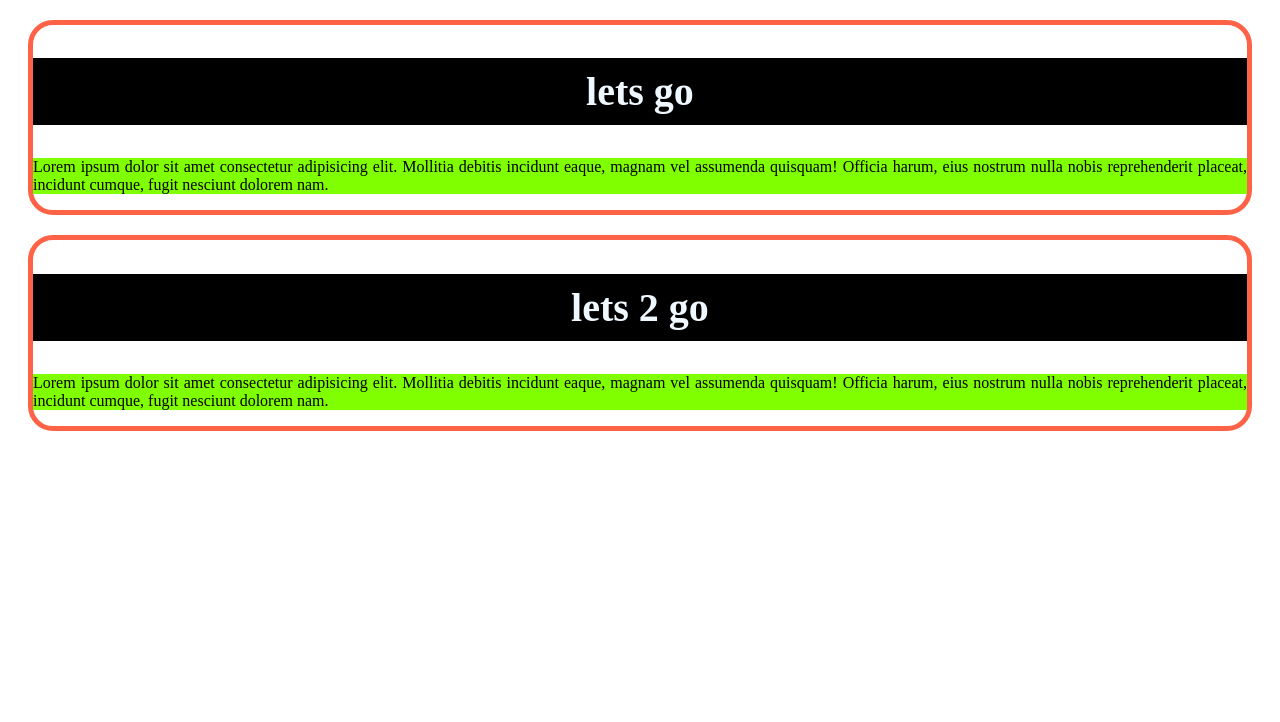
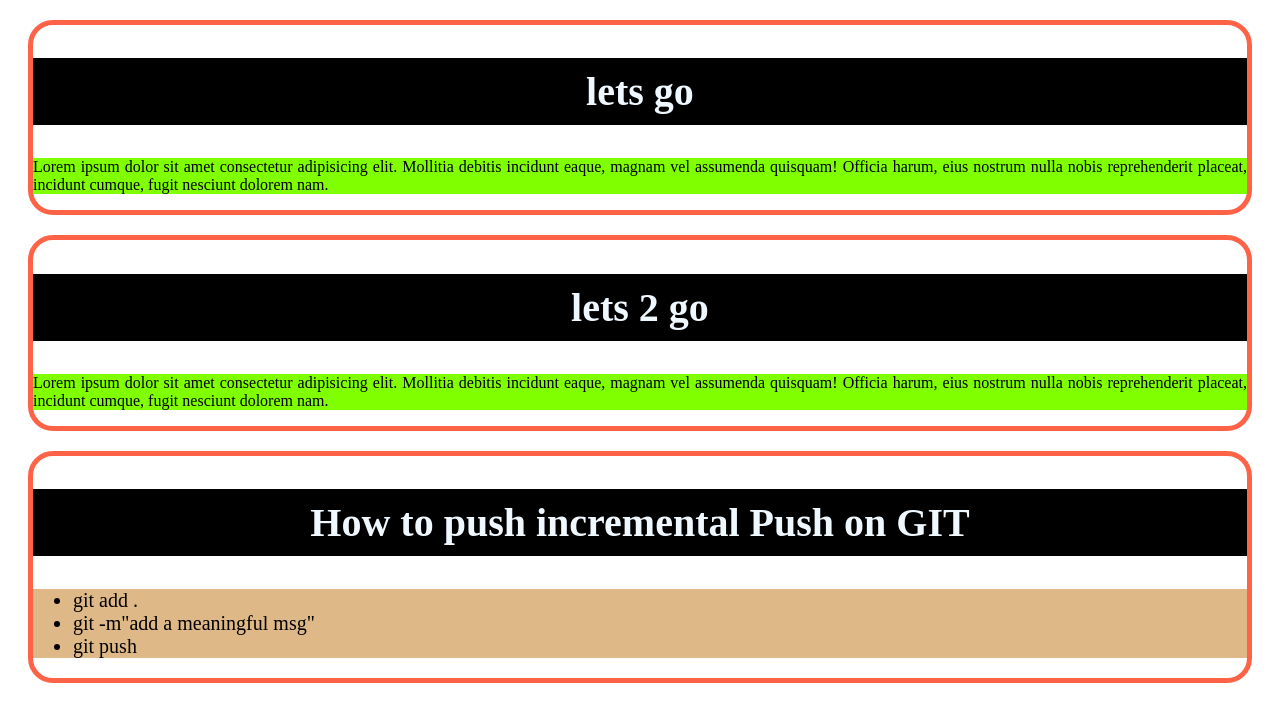
Before and after one commit to Zahin1033/pg-first-repo, a plain HTML site: page index.html in a window 1280 px wide. Drawn offline with Linux system fonts and the light colour scheme.

Commit message:
from cmd

```diff
--- a/index.html
+++ b/index.html
@@ -17,6 +17,14 @@
 
     </p>
     </div>
+    <div>
+        <h2>How to push incremental Push on GIT</h2>
+        <ul>
+            <li>git add .</li>
+            <li>git -m"add a meaningful msg"</li>
+            <li>git push</li>
+        </ul>
+    </div>
 
 </body>
 </html>
--- a/styles/style.css
+++ b/styles/style.css
@@ -16,3 +16,7 @@
     margin: 20px;
     border-radius: 25px;
 }
+ul{
+    background-color: burlywood;
+    font-size: 20px;
+}
```
